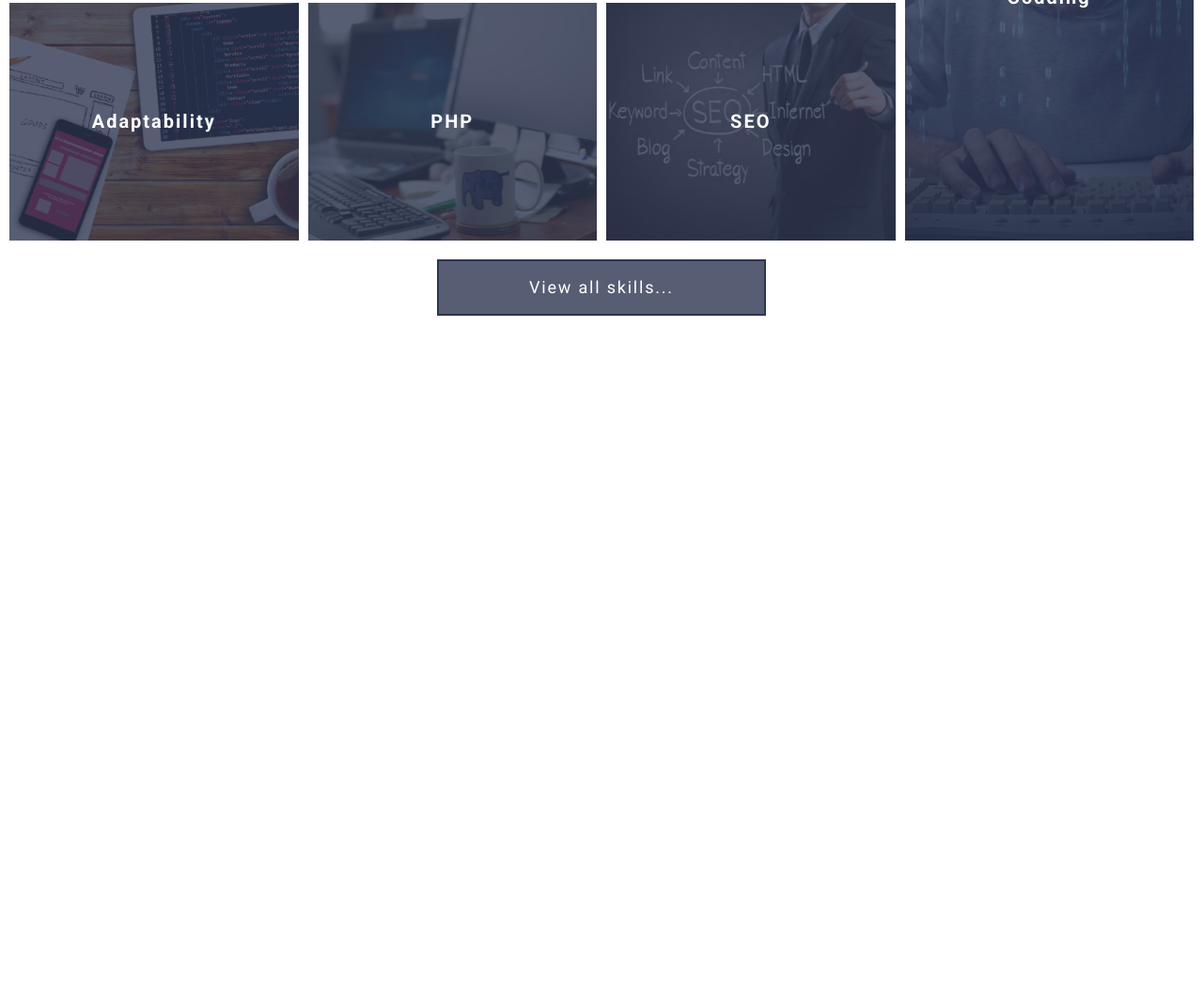
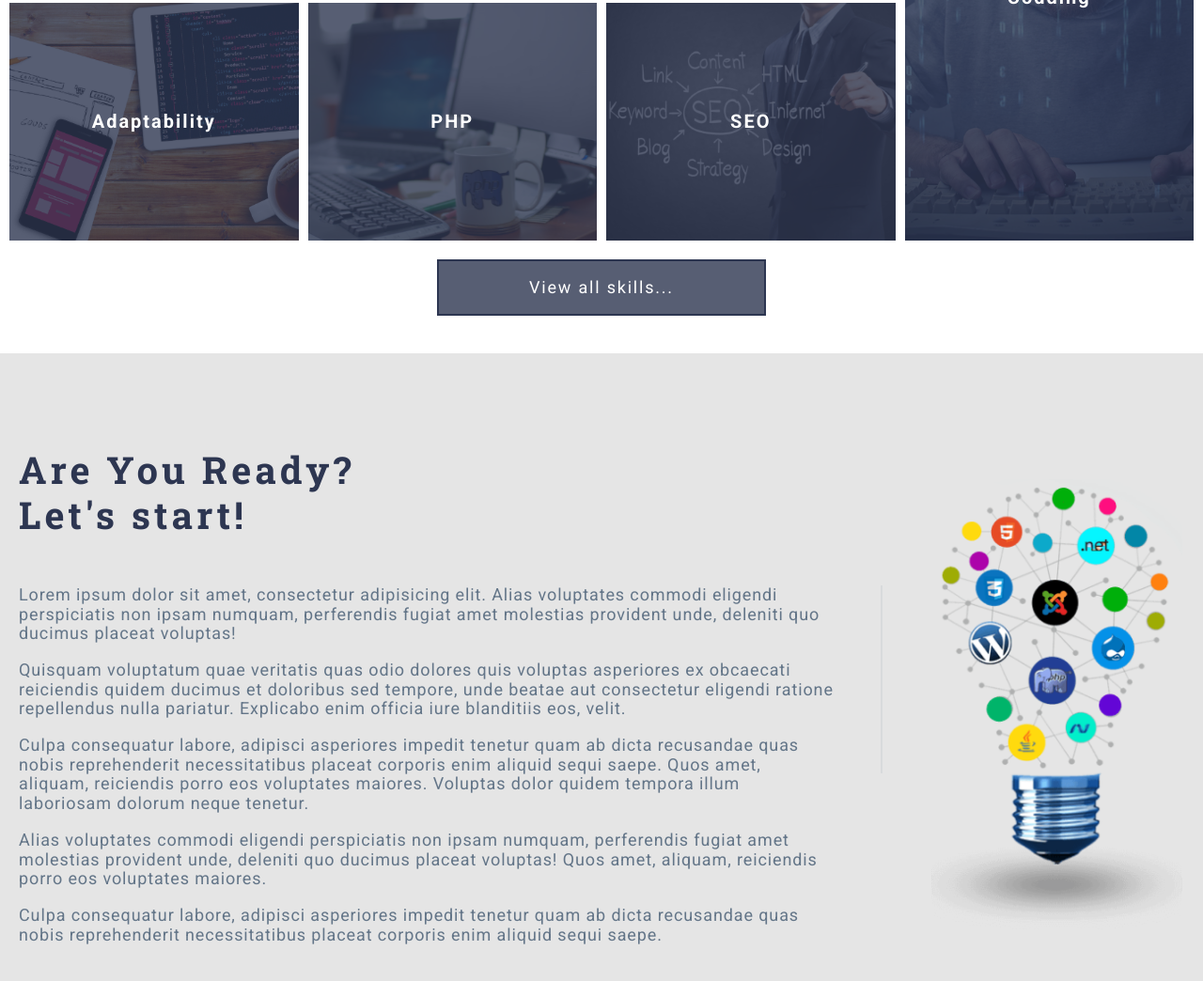
Before and after one commit to NickMostovoi/my_grid_template, a website: page index.html in a window 1280 px wide. Shown: the part 1334-2378 px from the top of the page at 94% size. Before the commit the page ends 1710 px from the top, so only its background shows below. Drawn offline with Linux system fonts and the light colour scheme.

Commit message:
Закончена работа с about

```diff
--- a/assets/scss/_common.scss
+++ b/assets/scss/_common.scss
@@ -46,6 +46,23 @@ h1 {
   }
   @include md {
     font-size: 1.875rem;
+  }
+}
+
+h2 {
+  margin-top: 0;
+
+  letter-spacing: 0.1em;
+
+  color: $color-primary;
+
+  font-family: $font-header;
+  line-height: 1.2em;
+
+  @include lg-min {
+    margin-bottom: 56px;
+
+    font-size: 2.5rem;
   }
 }
 
--- a/assets/scss/sections/_section-about.scss
+++ b/assets/scss/sections/_section-about.scss
@@ -0,0 +1,64 @@
+.about {
+  letter-spacing: 0.055em;
+
+  background-color: $color-gray-light;
+
+  @include lg-min {
+    padding-top: 100px;
+    padding-bottom: 100px;
+  }
+
+  &__container {
+    display: grid;
+
+    @extend %container;
+    @include lg-min {
+      gap: 100px;
+      grid-template-columns: 1fr 271px;
+    }
+  }
+
+  &__content {
+    p {
+      color: $color-gray;
+
+      @include lg-min {
+        font-size: 1.125rem;
+      }
+    }
+
+    p:first-of-type {
+      position: relative;
+
+      margin-top: -5px;
+    }
+
+    p:first-of-type::after {
+      position: absolute;
+      top: 0;
+
+      width: 2px;
+      height: 200px;
+
+      content: "";
+
+      background-color: rgba(99, 117, 136, 0.1);
+
+      @include lg-min {
+        right: -50px;
+      }
+    }
+  }
+
+  &__image {
+    display: grid;
+    align-content: center;
+
+    justify-items: center;
+
+    img {
+      max-width: 100%;
+      max-height: 480px;
+    }
+  }
+}
--- a/index.html
+++ b/index.html
@@ -132,7 +132,45 @@
   </section>
 
   <!--  about-->
-  <section></section>
+
+  <section class="about">
+
+    <div class="about__container">
+
+      <div class="about__content">
+
+        <h2>Are You Ready? <br> Let's start!</h2>
+
+        <p>Lorem ipsum dolor sit amet, consectetur adipisicing elit. Alias voluptates commodi eligendi perspiciatis non
+          ipsam numquam, perferendis fugiat amet molestias provident unde, deleniti quo ducimus placeat voluptas!</p>
+
+        <p>Quisquam voluptatum quae veritatis quas odio dolores quis voluptas asperiores ex obcaecati reiciendis quidem
+          ducimus et doloribus sed tempore, unde beatae aut consectetur eligendi ratione repellendus nulla pariatur.
+          Explicabo enim officia iure blanditiis eos, velit.
+        </p>
+
+        <p>Culpa consequatur labore, adipisci asperiores impedit tenetur quam ab dicta recusandae quas nobis
+          reprehenderit necessitatibus placeat corporis enim aliquid sequi saepe. Quos amet, aliquam, reiciendis porro
+          eos voluptates
+          maiores. Voluptas dolor quidem tempora illum laboriosam dolorum neque tenetur.</p>
+
+        <p>Alias voluptates commodi eligendi perspiciatis non ipsam numquam, perferendis fugiat amet molestias provident
+          unde, deleniti quo ducimus placeat voluptas! Quos amet, aliquam, reiciendis porro eos voluptates maiores.</p>
+
+        <p>Culpa consequatur labore, adipisci asperiores impedit tenetur quam ab dicta recusandae quas nobis
+          reprehenderit
+          necessitatibus placeat corporis enim aliquid sequi saepe.</p>
+      </div>
+
+      <div class="about__image">
+        <img src="assets/img/img-lamp-webdev.png" alt="lamp foto">
+      </div>
+
+    </div>
+  </section>
+
+
+
   <!--  form-->
   <section></section>
   <!--  posts-->
```
Also changed, not shown: assets/css/style.css.
